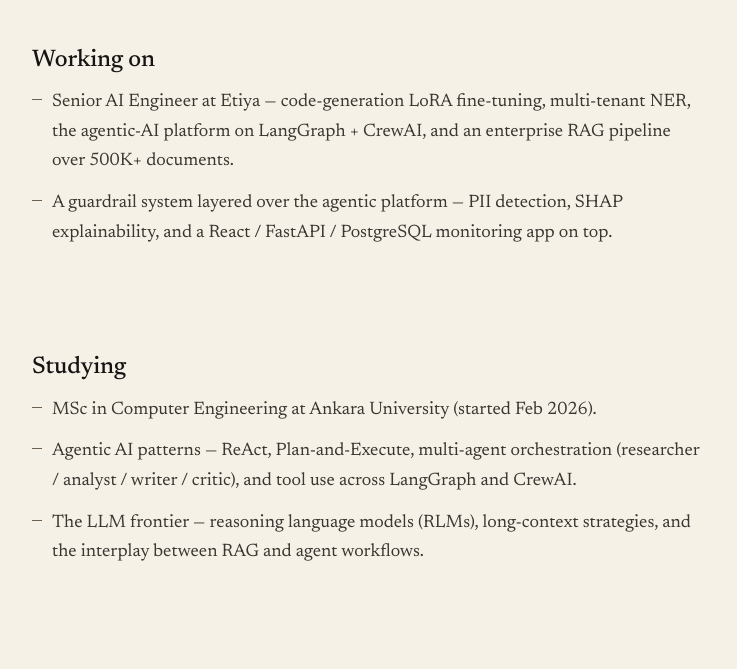
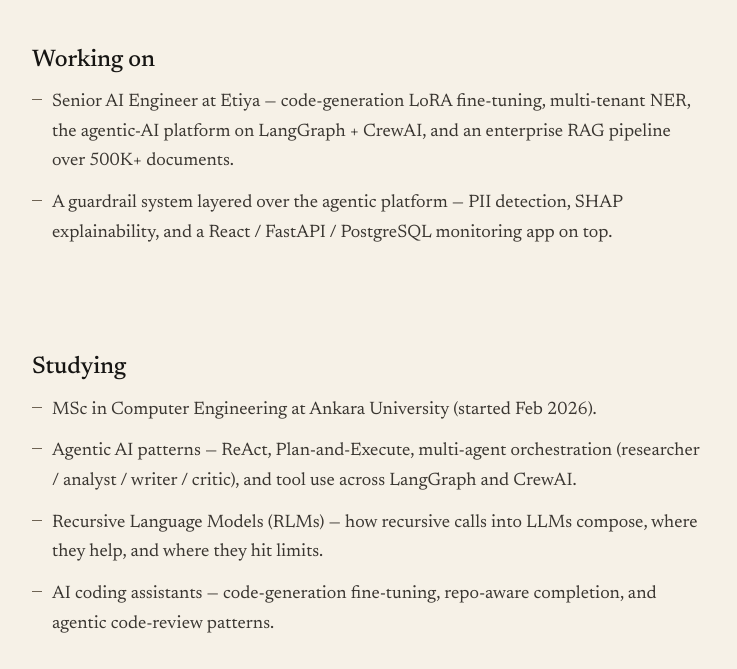
Before and after one commit to Berkkirik/berkkirik.github.io, an Astro site: page /now in a window 1280 px wide. Shown: the part 265-934 px from the top of the page, without its empty margins (272-1009 px from the left). Built offline with nearby package versions, Linux system fonts and the light colour scheme; Astro itself is replaced by a stand-in of ours.

Commit message:
/now: Recursive Language Models (RLMs) + AI coding assistants
- RLM = Recursive (not Reasoning) — fixed
- Split LLM item into RLMs and AI coding assistants as separate study tracks

```diff
--- a/src/pages/now.astro
+++ b/src/pages/now.astro
@@ -19,7 +19,8 @@ const sections = [
 		items: [
 			'MSc in Computer Engineering at Ankara University (started Feb 2026).',
 			'Agentic AI patterns — ReAct, Plan-and-Execute, multi-agent orchestration (researcher / analyst / writer / critic), and tool use across LangGraph and CrewAI.',
-			'The LLM frontier — reasoning language models (RLMs), long-context strategies, and the interplay between RAG and agent workflows.',
+			'Recursive Language Models (RLMs) — how recursive calls into LLMs compose, where they help, and where they hit limits.',
+			'AI coding assistants — code-generation fine-tuning, repo-aware completion, and agentic code-review patterns.',
 		],
 	},
 	{
```
